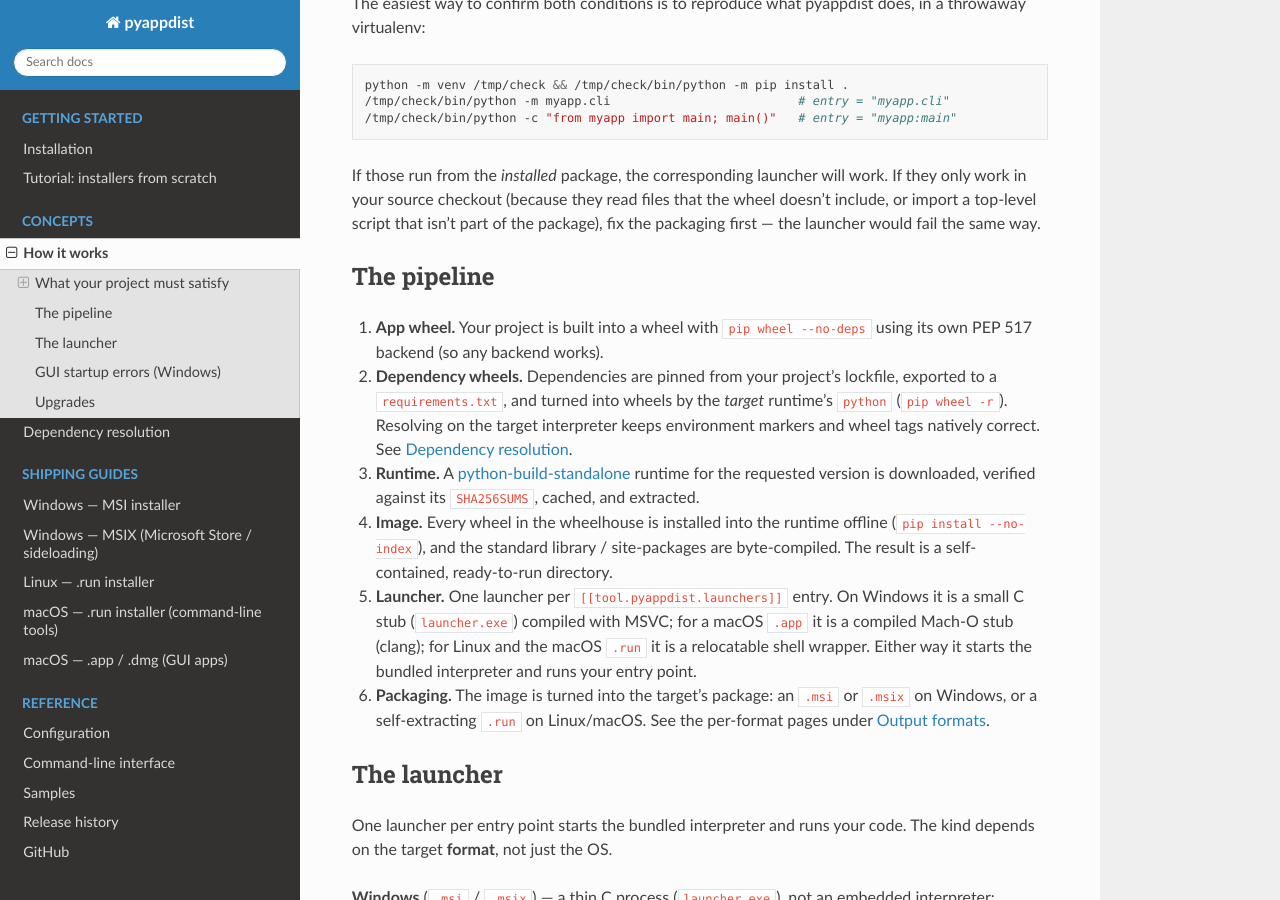
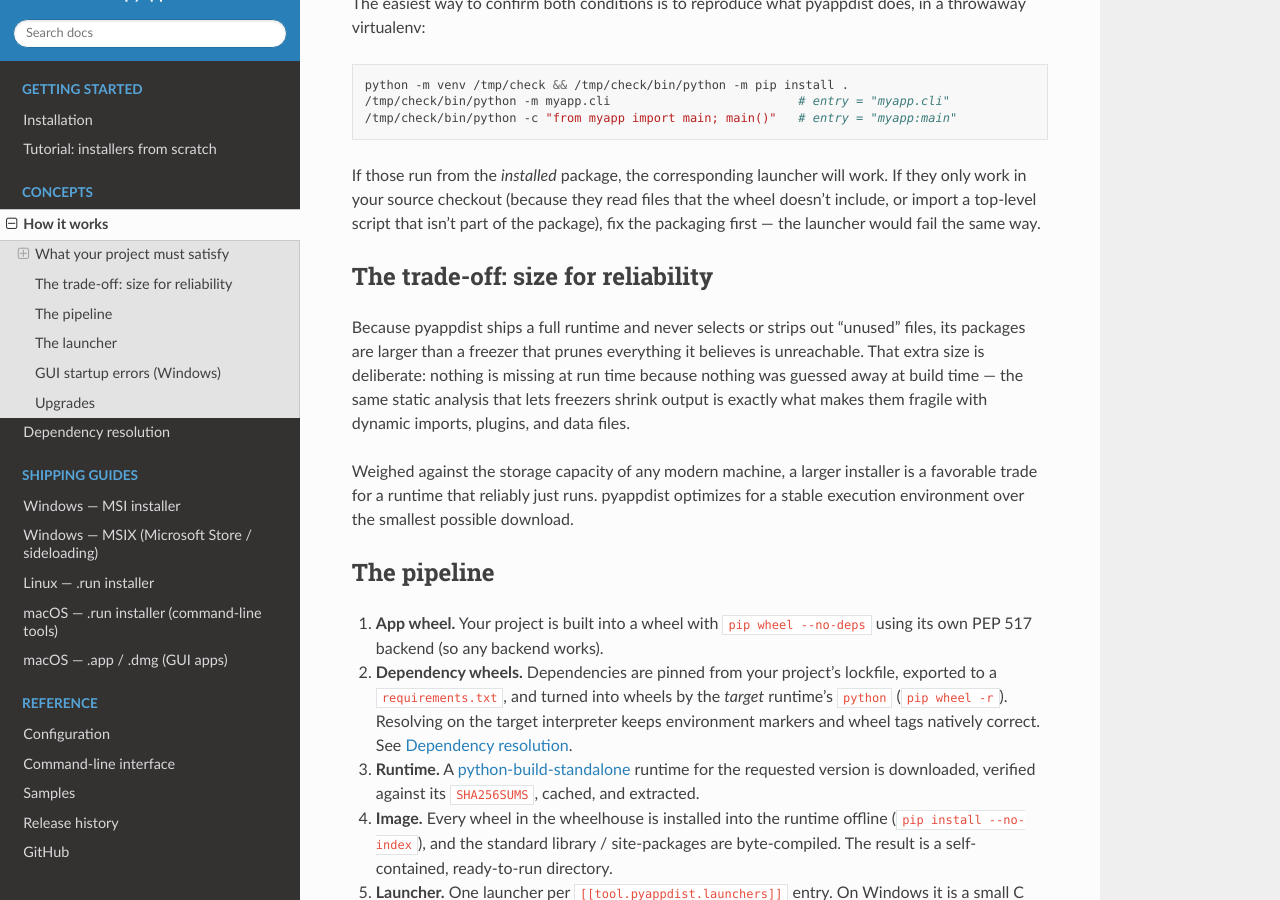
Before and after one commit to atsuoishimoto/pyappdist, a Sphinx documentation site: the page built from docs/how-it-works.rst, in a window 1280 px wide and 900 px high, scrolled down 1205 px. Built offline with Sphinx 7.4.7 and the Read the Docs theme 3.1.0, drawn with Linux system fonts in a browser that asks for light colours.

Commit message:
docs: explain the size-for-reliability trade-off

```diff
--- a/docs/how-it-works.rst
+++ b/docs/how-it-works.rst
@@ -64,6 +64,20 @@
 If they only work in your source checkout (because they read files that the wheel
 doesn't include, or import a top-level script that isn't part of the package),
 fix the packaging first — the launcher would fail the same way.
+
+The trade-off: size for reliability
+-----------------------------------
+
+Because pyappdist ships a full runtime and never selects or strips out "unused"
+files, its packages are larger than a freezer that prunes everything it believes
+is unreachable. That extra size is deliberate: nothing is missing at run time
+because nothing was guessed away at build time — the same static analysis that
+lets freezers shrink output is exactly what makes them fragile with dynamic
+imports, plugins, and data files.
+
+Weighed against the storage capacity of any modern machine, a larger installer is
+a favorable trade for a runtime that reliably just runs. pyappdist optimizes for a
+stable execution environment over the smallest possible download.
 
 The pipeline
 ------------
```
Also changed, not shown: README.md (+9 -0 lines).
